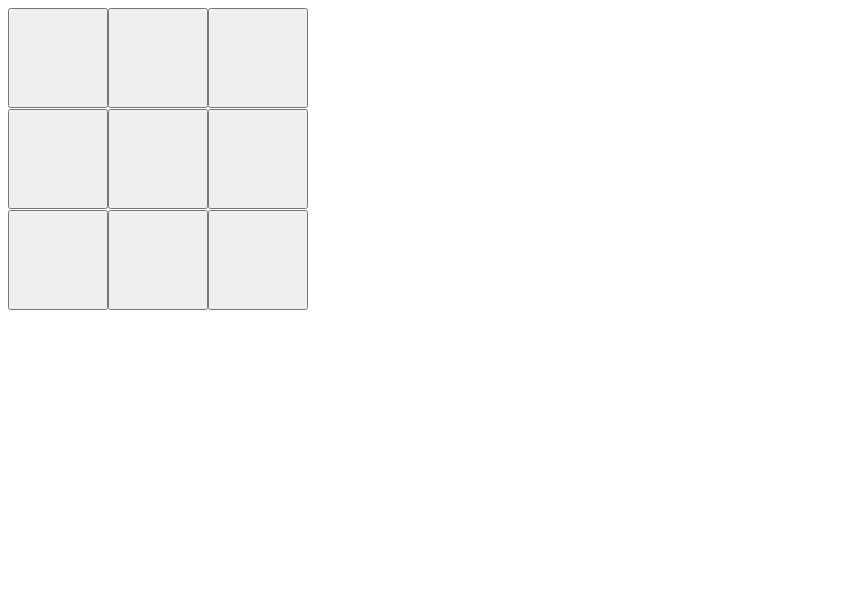
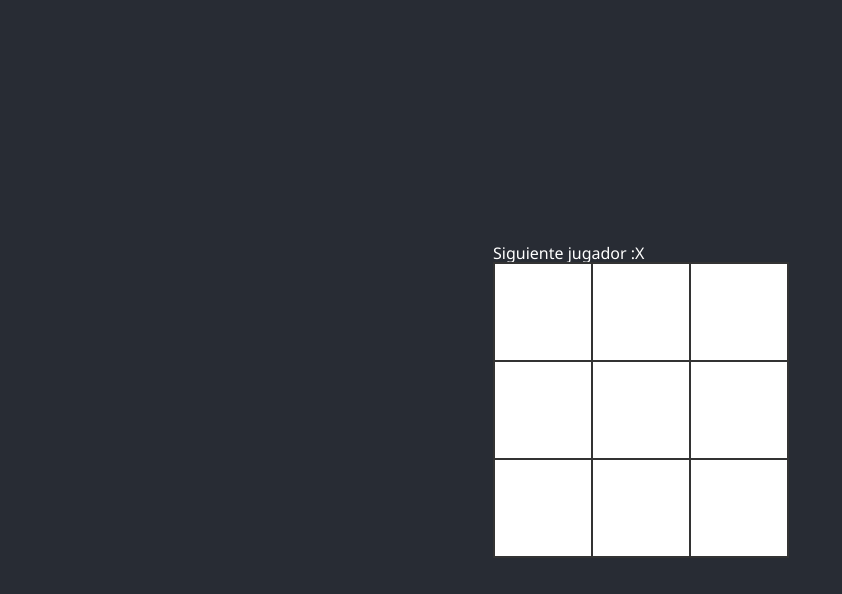
Before and after one commit to arielenriquee/3-en-linea-React, a plain HTML site: page index.html in a window 1280 px wide. Shown: the whole page, without its empty margins (0-842 px from the left). Drawn offline with nearby package versions, Linux system fonts and the light colour scheme.

Commit message:
añadi estilos

```diff
--- a/index.html
+++ b/index.html
@@ -22,9 +22,16 @@
             function Board() {
                 const [squares, setSquares] = React.useState(Array(9).fill(null));
                 const [xIsNext, setXIsNext] = React.useState(true)
+                const winner = calculateWinner(squares);
+                let status;
+                if (winner) {
+                    status = "Ganador : " + winner ;
+                }else {
+                    status = "Siguiente jugador :" + (xIsNext ? "X" : "0");
+                }
                 function handleClick(i) {
                     const nextSquares = squares.slice();
-                    if (squares[i] || calculateWinner(square)) {
+                    if (squares[i] || calculateWinner(squares)) {
                         return;
                     }
                     if (xIsNext) {
@@ -42,6 +49,7 @@
 
                 return (
                     <div>
+                        <div className="status">{status}</div>
                         <div className="board-row">
                             <Square value={squares[0]} onSquareClick={() => handleClick(0)} />
                             <Square value={squares[1]} onSquareClick={() => handleClick(1)} />
--- a/style.css
+++ b/style.css
@@ -1,4 +1,53 @@
-button{
+
+body {
+    display: flex;
+    justify-content: center;
+    align-items: center;
+    min-height: 100vh;
+    margin: 0;
+    font-family: 'Segoe UI', Tahoma, Geneva, Verdana, sans-serif;
+    background-color: #282c34;
+    color: white;
+}
+
+#root {
+    display: flex;
+    flex-direction: column;
+    align-items: center;
+    gap: 20px;
+}
+
+
+.board-row {
+    display: flex;
+}
+
+
+.square {
+    width: 100px;
     height: 100px;
-    width: 100px;
+    background-color: #fff;
+    border: 2px solid #333;
+    float: left;
+    font-size: 48px;
+    font-weight: bold;
+    line-height: 100px;
+    margin-right: -2px;
+    margin-top: -2px;
+    padding: 0;
+    text-align: center;
+    cursor: pointer;
+    color: #333;
+    transition: background-color 0.2s;
 }
+
+
+.square:hover {
+    background-color: #e6e6e6;
+}
+
+
+.square:focus {
+    outline: none;
+    background-color: #ddd;
+}
```
